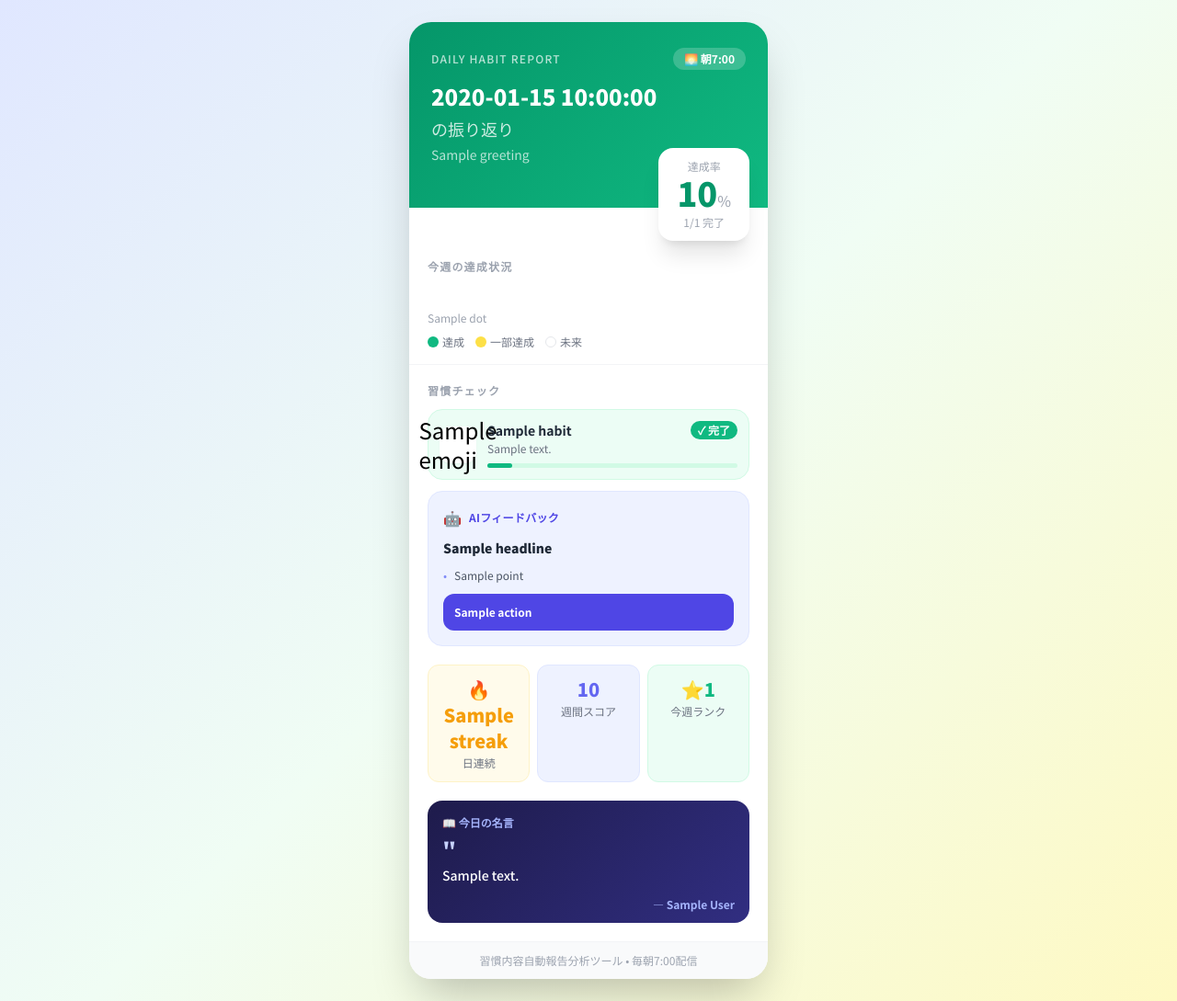
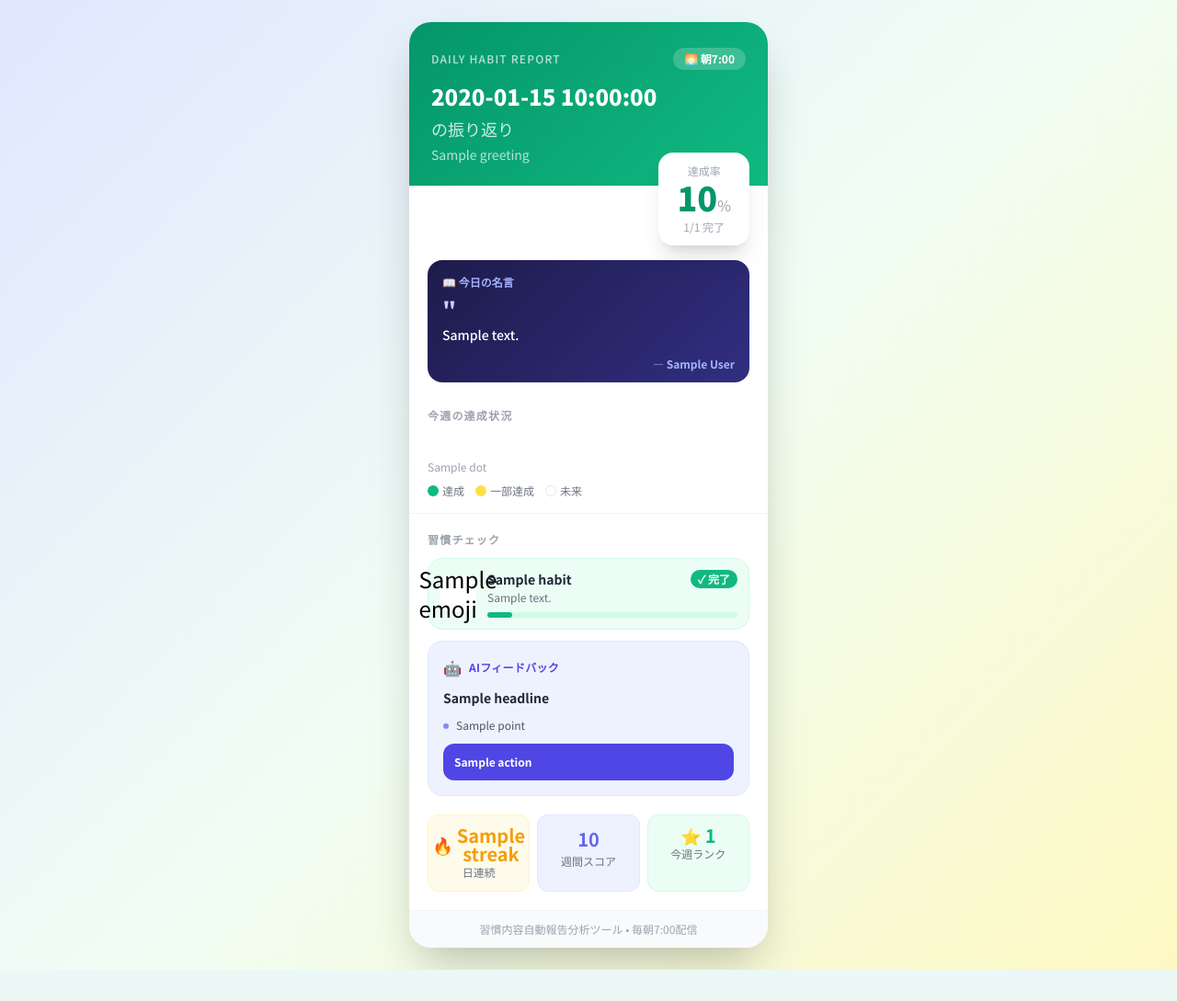
Before and after one commit to masahiro1782isogawa-dot/-bot, a Python web app: template templates/report.html in a window 1280 px wide. Shown: the whole page at 92% size. After the commit the page ends 1055 px from the top, so only its background shows below. Run offline with Jinja, Linux system fonts and the light colour scheme; the template is opened without the code that fills it: most values are stand-ins (such as "Sample title", 1, 10 or a date in 2020); some libraries are stand-ins or nearby versions.

Commit message:
fix: UI/UXおよびエンジニアレビューの高優先度指摘を全修正
【UI/UX 高優先度】
- report.html: 名言セクションをヘッダー直下に移動（朝の動機付けを最初に受け取れる位置）
- report.html: スキップ習慣の opacity-30→50 に緩和、バッジを「スキップ」→「→ 今日へ」に変更
- report.html: スコアバッジを header の pb-12 依存から独立フロー（-mt-9）に移行しレイアウト安定化
- report.html: プログレスバーを style height:5px → Tailwind h-1.5（6px）に統一し視認性改善
- report.html: 統計カード絵文字と数値を分離し縦位置ずれを解消
- report.html: AIフィードバックの箇条書きを• テキスト→ div 丸ドットに変更
- report.html: font-black の多用を整理しヒエラルキーを明確化

【エンジニア 高優先度】
- generate_report.py: 月曜バグ修正 — _build_week_dots の monday 基準を today→yesterday に統一
  （月曜朝に週ドットが全て「未来」になる不整合を解消）
- render_image.py: wait_until="networkidle"→"domcontentloaded"+800ms待機に変更
  （Google Fonts/Tailwind CDN 依存による長時間ブロックリスクを排除）
- render_image.py: 失敗時に生成した一時 PNG も削除するよう except 節を追加
- main.py: Slack 投稿後に一時 PNG ファイルを finally で確実に削除
- main.py: ValueError・Exception の明示的なエラーハンドリングを追加
- setup_notion.py: ハードコードの Notion ページ ID を NOTION_PAGE_ID 環境変数に移行

Made-with: Cursor

```diff
--- a/templates/report.html
+++ b/templates/report.html
@@ -18,25 +18,37 @@
 
   <div class="card-root bg-white rounded-3xl shadow-2xl overflow-hidden">
 
-    <!-- ヘッダー -->
-    <header class="gradient-header px-6 pt-7 pb-12 text-white relative">
+    <!-- ヘッダー：pb を縮小しスコアバッジを外部フローに移行 -->
+    <header class="gradient-header px-6 pt-7 pb-6 text-white">
       <div class="flex items-center justify-between mb-3">
         <span class="text-xs font-medium opacity-70 tracking-widest uppercase">Daily Habit Report</span>
         <span class="bg-white/20 text-white text-xs font-bold px-3 py-1 rounded-full">🌅 朝7:00</span>
       </div>
       <h1 class="text-2xl font-black leading-snug">{{ report.date }}<br><span class="font-normal text-lg opacity-80">の振り返り</span></h1>
       <p class="text-sm opacity-70 mt-1">{{ report.greeting }}</p>
+    </header>
 
-      <!-- スコアバッジ -->
-      <div class="absolute -bottom-9 right-5 bg-white rounded-2xl shadow-xl px-5 py-3 text-center">
+    <!-- スコアバッジ：-mt でヘッダー底に重ねる独立フロー（pb-12 依存を解消）-->
+    <div class="flex justify-end px-5 -mt-9 relative z-10">
+      <div class="bg-white rounded-2xl shadow-xl px-5 py-3 text-center">
         <p class="text-xs text-gray-400 font-medium">達成率</p>
         <p class="text-4xl font-black text-emerald-600 leading-none mt-0.5">{{ report.score }}<span class="text-base text-gray-400 font-normal">%</span></p>
         <p class="text-xs text-gray-400 mt-1">{{ done_count }}/{{ report.habits | length }} 完了</p>
       </div>
-    </header>
+    </div>
+
+    <!-- 名言：ヘッダー直下に移動（朝の動機付けとして最初に目に入る位置） -->
+    <section class="mx-5 mt-4 mb-5 rounded-2xl overflow-hidden" style="background: linear-gradient(135deg, #1e1b4b 0%, #312e81 100%);">
+      <div class="px-4 pt-4 pb-3">
+        <p class="text-xs text-indigo-300 font-bold mb-2">📖 今日の名言</p>
+        <p class="text-3xl font-bold text-indigo-200 leading-none mb-2" style="font-family: Georgia, serif;">"</p>
+        <p class="text-sm text-white font-medium leading-relaxed -mt-2">{{ report.quote.text }}</p>
+        <p class="text-xs text-indigo-300 font-bold mt-3 text-right">— {{ report.quote.author }}</p>
+      </div>
+    </section>
 
     <!-- 今週の達成ドット -->
-    <section class="px-5 pt-14 pb-4 border-b border-gray-100">
+    <section class="px-5 pt-2 pb-4 border-b border-gray-100">
       <p class="text-xs font-bold text-gray-400 tracking-widest uppercase mb-3">今週の達成状況</p>
       <div class="flex justify-between items-end">
         {% for dot in week_dots %}
@@ -67,24 +79,26 @@
               <span class="text-xs bg-emerald-500 text-white font-bold px-2 py-0.5 rounded-full shrink-0">✓ 完了</span>
             </div>
             <p class="text-xs text-gray-500 mt-0.5 truncate">{{ habit.detail }}</p>
+            <!-- プログレスバー：h-1.5（6px）で視認性を確保 -->
             <div role="progressbar" aria-valuemin="0" aria-valuemax="100" aria-valuenow="{{ habit.progress }}"
-                 class="w-full bg-emerald-100 rounded-full mt-2" style="height:5px;">
-              <div class="bg-emerald-500 rounded-full" style="height:5px; width:{{ habit.progress }}%;"></div>
+                 class="w-full bg-emerald-100 rounded-full mt-2 h-1.5">
+              <div class="bg-emerald-500 rounded-full h-1.5" style="width:{{ habit.progress }}%;"></div>
             </div>
           </div>
         </li>
         {% else %}
+        <!-- スキップ：opacity-50 に緩和・バッジを前向きな表現（→ 今日へ）に変更 -->
         <li class="flex items-center gap-3 bg-gray-50 rounded-2xl p-3 border border-dashed border-gray-200">
-          <div class="text-2xl w-10 h-10 flex items-center justify-center bg-white rounded-xl shadow-sm shrink-0 opacity-30" aria-hidden="true">{{ habit.emoji }}</div>
+          <div class="text-2xl w-10 h-10 flex items-center justify-center bg-white rounded-xl shadow-sm shrink-0 opacity-50" aria-hidden="true">{{ habit.emoji }}</div>
           <div class="flex-1 min-w-0">
             <div class="flex items-center justify-between gap-2">
               <p class="text-sm font-bold text-gray-400 truncate">{{ habit.name }}</p>
-              <span class="text-xs bg-gray-200 text-gray-500 font-bold px-2 py-0.5 rounded-full shrink-0">スキップ</span>
+              <span class="text-xs bg-sky-100 text-sky-500 font-bold px-2 py-0.5 rounded-full shrink-0">→ 今日へ</span>
             </div>
             <p class="text-xs text-gray-400 mt-0.5">{{ habit.detail }}</p>
             <div role="progressbar" aria-valuemin="0" aria-valuemax="100" aria-valuenow="0"
-                 class="w-full bg-gray-200 rounded-full mt-2" style="height:5px;">
-              <div class="bg-gray-300 rounded-full" style="height:5px; width:0%;"></div>
+                 class="w-full bg-gray-200 rounded-full mt-2 h-1.5">
+              <div class="bg-gray-300 rounded-full h-1.5" style="width:0%;"></div>
             </div>
           </div>
         </li>
@@ -100,10 +114,13 @@
           <span class="text-base" aria-hidden="true">🤖</span>
           <p class="text-xs font-bold text-indigo-600 tracking-wide">AIフィードバック</p>
         </div>
-        <p class="text-sm font-black text-gray-800 leading-snug mb-3">{{ report.feedback.headline }}</p>
+        <p class="text-sm font-bold text-gray-800 leading-snug mb-3">{{ report.feedback.headline }}</p>
         <ul class="space-y-1.5 mb-3">
           {% for point in report.feedback.points %}
-          <li class="flex gap-2 text-xs text-gray-600"><span class="text-indigo-400 shrink-0">•</span><span>{{ point }}</span></li>
+          <li class="flex gap-2 text-xs text-gray-600">
+            <span class="mt-1.5 w-1.5 h-1.5 rounded-full bg-indigo-400 shrink-0 inline-block"></span>
+            <span>{{ point }}</span>
+          </li>
           {% endfor %}
         </ul>
         <div class="bg-indigo-600 text-white rounded-xl px-3 py-2.5">
@@ -115,26 +132,22 @@
     <!-- 統計 -->
     <section class="px-5 pb-5 grid grid-cols-3 gap-2">
       <div class="bg-amber-50 border border-amber-100 rounded-xl p-3 text-center">
-        <p class="text-xl font-black text-amber-500">🔥{{ report.streak }}</p>
+        <div class="flex items-center justify-center gap-1">
+          <span class="text-lg leading-none" aria-hidden="true">🔥</span>
+          <span class="text-xl font-bold text-amber-500 leading-none">{{ report.streak }}</span>
+        </div>
         <p class="text-xs text-gray-500 font-medium mt-0.5">日連続</p>
       </div>
       <div class="bg-indigo-50 border border-indigo-100 rounded-xl p-3 text-center">
-        <p class="text-xl font-black text-indigo-500">{{ report.weekly_score }}</p>
+        <p class="text-xl font-bold text-indigo-500">{{ report.weekly_score }}</p>
         <p class="text-xs text-gray-500 font-medium mt-0.5">週間スコア</p>
       </div>
       <div class="bg-emerald-50 border border-emerald-100 rounded-xl p-3 text-center">
-        <p class="text-xl font-black text-emerald-500">⭐{{ report.weekly_rank }}</p>
+        <div class="flex items-center justify-center gap-1">
+          <span class="text-lg leading-none" aria-hidden="true">⭐</span>
+          <span class="text-xl font-bold text-emerald-500 leading-none">{{ report.weekly_rank }}</span>
+        </div>
         <p class="text-xs text-gray-500 font-medium mt-0.5">今週ランク</p>
-      </div>
-    </section>
-
-    <!-- 名言 -->
-    <section class="mx-5 mb-5 rounded-2xl overflow-hidden" style="background: linear-gradient(135deg, #1e1b4b 0%, #312e81 100%);">
-      <div class="px-4 pt-4 pb-3">
-        <p class="text-xs text-indigo-300 font-bold mb-2">📖 今日の名言</p>
-        <p class="text-3xl font-black text-indigo-200 leading-none mb-2" style="font-family: Georgia, serif;">"</p>
-        <p class="text-sm text-white font-medium leading-relaxed -mt-2">{{ report.quote.text }}</p>
-        <p class="text-xs text-indigo-300 font-bold mt-3 text-right">— {{ report.quote.author }}</p>
       </div>
     </section>
 
```
Also changed, not shown: scripts/generate_report.py (+12 -3 lines), scripts/main.py (+40 -23 lines), scripts/render_image.py (+15 -1 lines), scripts/setup_notion.py (+7 -1 lines).
